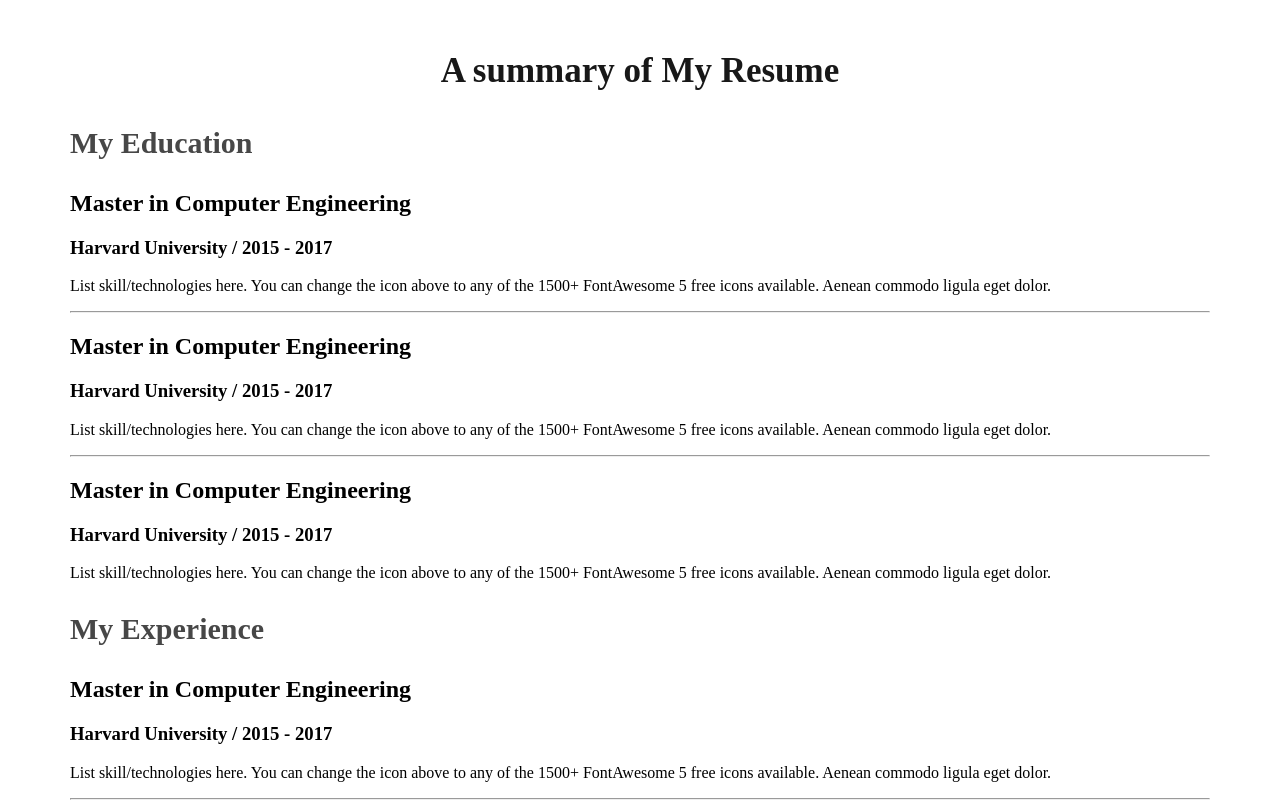
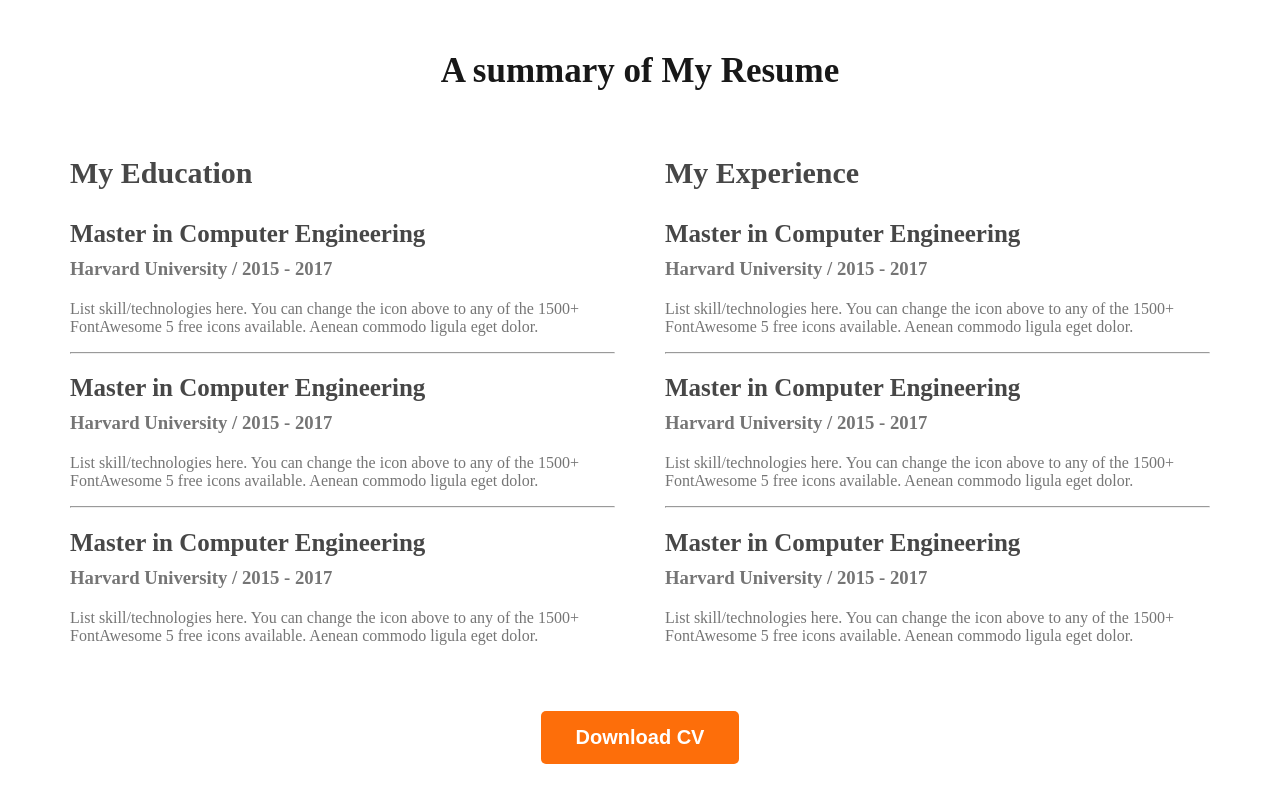
Before and after one commit to JoySarker2024/webdelovment-portfolio, a plain HTML site: page index.html in a window 1280 px wide. Shown: the part 2120-2922 px from the top of the page. After the commit the page ends 2892 px from the top, so only its background shows below. Drawn offline with nearby package versions, Linux system fonts and the light colour scheme.

Commit message:
resume-added

```diff
--- a/index.html
+++ b/index.html
@@ -114,21 +114,24 @@
                         <h2 class="resume-item-title">Master in Computer Engineering</h2>
                         <h3 class="resume-item-institute">Harvard University / 2015 - 2017</h3>
                         <p class="resume-item-description">List skill/technologies here. You can change the icon above
-                    to any of the 1500+ FontAwesome 5 free icons available. Aenean commodo ligula eget dolor.</p>
+                            to any of the 1500+ FontAwesome 5 free icons available. Aenean commodo ligula eget dolor.
+                        </p>
                     </div>
                     <hr>
                     <div class="resume-item">
                         <h2 class="resume-item-title">Master in Computer Engineering</h2>
                         <h3 class="resume-item-institute">Harvard University / 2015 - 2017</h3>
                         <p class="resume-item-description">List skill/technologies here. You can change the icon above
-                    to any of the 1500+ FontAwesome 5 free icons available. Aenean commodo ligula eget dolor.</p>
+                            to any of the 1500+ FontAwesome 5 free icons available. Aenean commodo ligula eget dolor.
+                        </p>
                     </div>
                     <hr>
                     <div class="resume-item">
                         <h2 class="resume-item-title">Master in Computer Engineering</h2>
                         <h3 class="resume-item-institute">Harvard University / 2015 - 2017</h3>
                         <p class="resume-item-description">List skill/technologies here. You can change the icon above
-                    to any of the 1500+ FontAwesome 5 free icons available. Aenean commodo ligula eget dolor.</p>
+                            to any of the 1500+ FontAwesome 5 free icons available. Aenean commodo ligula eget dolor.
+                        </p>
                     </div>
 
 
@@ -139,25 +142,30 @@
                         <h2 class="resume-item-title">Master in Computer Engineering</h2>
                         <h3 class="resume-item-institute">Harvard University / 2015 - 2017</h3>
                         <p class="resume-item-description">List skill/technologies here. You can change the icon above
-                        to any of the 1500+ FontAwesome 5 free icons available. Aenean commodo ligula eget dolor.</p>
+                            to any of the 1500+ FontAwesome 5 free icons available. Aenean commodo ligula eget dolor.
+                        </p>
                     </div>
                     <hr>
                     <div class="resume-item">
                         <h2 class="resume-item-title">Master in Computer Engineering</h2>
                         <h3 class="resume-item-institute">Harvard University / 2015 - 2017</h3>
                         <p class="resume-item-description">List skill/technologies here. You can change the icon above
-                        to any of the 1500+ FontAwesome 5 free icons available. Aenean commodo ligula eget dolor.</p>
+                            to any of the 1500+ FontAwesome 5 free icons available. Aenean commodo ligula eget dolor.
+                        </p>
                     </div>
                     <hr>
                     <div class="resume-item">
                         <h2 class="resume-item-title">Master in Computer Engineering</h2>
                         <h3 class="resume-item-institute">Harvard University / 2015 - 2017</h3>
                         <p class="resume-item-description">List skill/technologies here. You can change the icon above
-                        to any of the 1500+ FontAwesome 5 free icons available. Aenean commodo ligula eget dolor.</p>
+                            to any of the 1500+ FontAwesome 5 free icons available. Aenean commodo ligula eget dolor.
+                        </p>
                     </div>
                 </div>
             </div>
-
+            <div class="download-cv">
+                <button class="btn-primary">Download CV</button>
+            </div>
         </section>
     </main>
     <footer>
--- a/styels/protfolio.css
+++ b/styels/protfolio.css
@@ -154,5 +154,31 @@ main section {
     color: #474747;
     font-size: 30px;
     font-weight: 700;
+}
 
+.resume-container {
+    display: flex;
+    gap: 50px;
 }
+
+.resume-item-title {
+    color: #474747;
+    font-size: 25px;
+    font-weight: 700;
+    margin-bottom: 10px;
+}
+
+.resume-item-institute{
+    margin-bottom: 20px;
+    margin-top: 0px;
+}
+
+.resume-item-description,
+.resume-item-institute {
+    color: #757575;
+}
+
+.download-cv{
+    text-align: center;
+    margin-top: 50px;
+}
```
Lines whose indentation alone changed are shown as unchanged.
